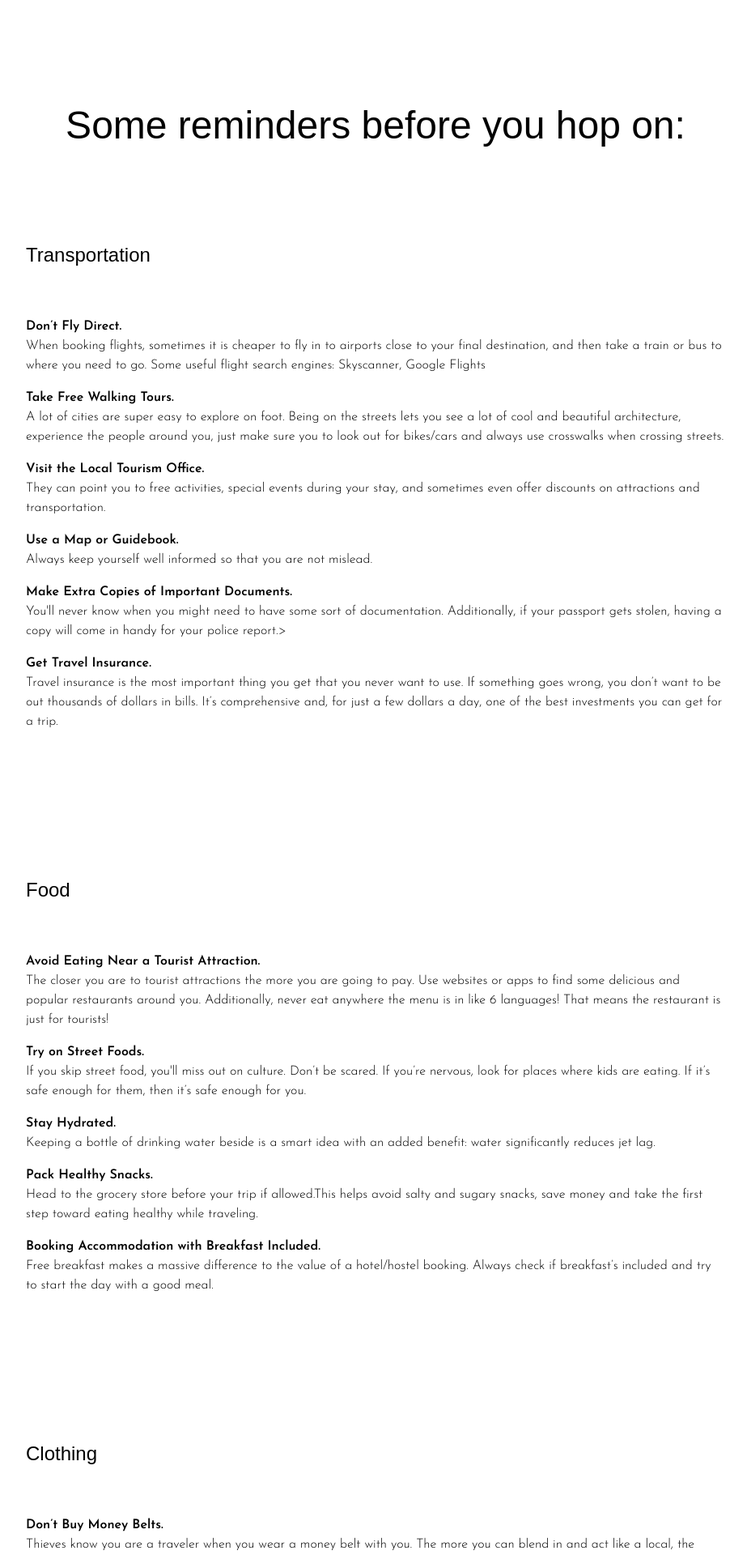
After one commit to KimmyYo/Travel-blog, a PHP site: page /tips_new.html in a window 1280 px wide. The commit adds this page. Shown: the part 561-2481 px from the top of the page at 81% size, without its empty margins (176-1099 px from the left). Run offline with PHP 8.4, Linux system fonts and the light colour scheme; some web fonts are replaced.

Commit message:
Add files via upload

```diff
--- a/style.css
+++ b/style.css
@@ -155,8 +155,17 @@ nav .navItem .anchor #sub_menu_1, #sub_menu_2{
 nav .navItem .anchor .choices li.country_name, li.city_name{
     margin-bottom: 10px;
     color: black;
+    display: flex;
+
+
 }
 
+nav .navItem .anchor .choices li.country_name a, li.city_name a{
+    display: flex;
+    gap:3px;
+    justify-content: center;
+    align-items: center;
+}
 nav .navItem .anchor .choices li.country_name:hover, li.city_name:hover, li.city_name a:hover{
     color: #968878;
 }
@@ -426,6 +435,10 @@ nav .navItem .anchor .choices .city{
     top: -1000px;
 }
 
+#polarid_section{
+    height: 80vh;
+    margin-bottom: 1em;
+}
 
 
 /* article */
@@ -593,7 +606,7 @@ article .content .image.flex{
 .footer .flex:nth-child(4){
     width: 200px;
     height: 200px;
-    background-image: url("footer_logo.png");
+    background-image: url("malaysia/images/footer_logo.png");
     background-repeat: no-repeat;
     background-size: cover;
     display: flex;
--- /dev/null
+++ b/tips_new.html
@@ -0,0 +1,96 @@
+<!DOCTYPE html>
+<html lang="en">
+<head>
+    <meta charset="UTF-8">
+    <meta http-equiv="X-UA-Compatible" content="IE=edge">
+    <meta name="viewport" content="width=device-width, initial-scale=1.0">
+    <title>Travel Tips</title>
+    <link rel="stylesheet" href="style.css">
+    <link rel="stylesheet" href="media.css">
+    <script src="https://code.jquery.com/jquery-3.6.1.min.js" integrity="sha256-o88AwQnZB+VDvE9tvIXrMQaPlFFSUTR+nldQm1LuPXQ=" crossorigin="anonymous"></script>
+    <script src="script.js"></script>
+
+</head>
+<body>
+    <div class="main container">
+        <!--tips banner-->
+        <div class="home sub container" id="tips_banner">
+
+            <!--tips navbar-->
+            <nav class="main_navbar" id="main_navbar">
+                <div class="navItem">
+                    <div class="logo">
+                        Travel to Travel
+                    </div>
+                </div>
+                <div class="navItem">
+                    <div class="anchor">Destination</div>
+                    <div class="anchor">Travel Tips</div>
+                </div>
+            </nav>
+            <!-- end of navbar -->
+
+            <div class="home title">Travel Tips</div>
+        </div>
+        <!--end of banner-->
+
+        <!--Tips Content-->
+        <div class="the_article">
+            <article>
+
+                <br>
+                <div class="title" id="transportation_tips">Some reminders before you hop on:</div>
+
+                <!--Tips Content-->
+                <div class="content">
+
+                    <div class="sub_title" id="transportation_tips"><br>Transportation</div>
+                    <br>
+                        <div class="tips_list">
+                            <p><strong>Don’t Fly Direct.</strong><br>When booking flights, sometimes it is cheaper to fly in to airports close to your final destination, and then take a train or bus to where you need to go. Some useful flight search engines: Skyscanner, Google Flights</p>
+                            <p><strong>Take Free Walking Tours.</strong><br>A lot of cities are super easy to explore on foot. Being on the streets lets you see a lot of cool and beautiful architecture, experience the people around you, just make sure you to look out for bikes/cars and always use crosswalks when crossing streets.</p>
+                            <p><strong>Visit the Local Tourism Office.</strong><br>They can point you to free activities, special events during your stay, and sometimes even offer discounts on attractions and transportation.</p>
+                            <p><strong>Use a Map or Guidebook.</strong><br>Always keep yourself well informed so that you are not mislead.</p>
+                            <p><strong>Make Extra Copies of Important Documents.</strong><br>You'll never know when you might need to have some sort of documentation. Additionally, if your passport gets stolen, having a copy will come in handy for your police report.>
+                            <p><strong>Get Travel Insurance.</strong><br>Travel insurance is the most important thing you get that you never want to use. If something goes wrong, you don’t want to be out thousands of dollars in bills. It’s comprehensive and, for just a few dollars a day, one of the best investments you can get for a trip.</p>
+                            </div>
+                </div>
+
+                <div class="content">
+                    <br id="food_tips">
+                    <br>
+                    <div class="sub_title">Food</div>
+                    <br>
+                    <div class="tips_list">
+                        <p><strong>Avoid Eating Near a Tourist Attraction.</strong><br>The closer you are to tourist attractions the more you are going to pay. Use websites or apps to find some delicious and popular restaurants around you. Additionally, never eat anywhere the menu is in like 6 languages! That means the restaurant is just for tourists!</p>
+                        <p><strong>Try on Street Foods.</strong><br>If you skip street food, you'll miss out on culture. Don’t be scared. If you’re nervous, look for places where kids are eating. If it’s safe enough for them, then it’s safe enough for you.</p>
+                        <p><strong>Stay Hydrated.</strong><br>Keeping a bottle of drinking water beside is a smart idea with an added benefit: water significantly reduces jet lag. </p>
+                        <p><strong>Pack Healthy Snacks.</strong><br>Head to the grocery store before your trip if allowed.This helps avoid salty and sugary snacks, save money and take the first step toward eating healthy while traveling.</p>
+                        <p><strong>Booking Accommodation with Breakfast Included.</strong><br>Free breakfast makes a massive difference to the value of a hotel/hostel booking. Always check if breakfast’s included and try to start the day with a good meal.</p>
+                    </div>
+                </div>
+
+                <div class="content">
+                    <br id="clothing_tips">
+                    <br>
+                    <div class="sub_title" id="clothing_tips">Clothing</div>
+                    <br>
+                    <div class="tips_list">
+                        <p><strong>Don’t Buy Money Belts.</strong><br>Thieves know you are a traveler when you wear a money belt with you. The more you can blend in and act like a local, the easier it will be to get deals and avoid touts. If you’re worried about pickpockets, keep a better eye on your stuff.</p>
+                        <p><strong>Get Good Shoes, Not New Shoes.</strong><br>You walk a lot when you travel. Don’t beat up your feet. Love them as much as they love you, and they’ll take you to amazing places.</p>
+                        <p><strong>Take a Jacket.</strong><br> Get to know the climate of your destination beforehand helps you plan the kind of clothing to bring. Still, alwasys grab one extra jacket, nights get chilly.</p>
+                        <p><strong>Plan for Laundry Droughts.</strong><br>Depending on where you're going, it may be hard to wash your clothes of obtain access to an ironing board. The more easily you can whip your clothes out of your bag and throw them on, the better.</p>
+                        <p><strong>Take Pictures of Your Luggage and Clothes.</strong><br> If your bag gets lost, this will help identify it more easily and speed up the process of having your travel insurance reimburse you.</p>
+                    </div>
+                </div>
+                <!--Tips content end-->
+
+            </article>
+        </div>
+
+        <div class="footer sub container"></div>
+
+    </div>
+
+</body>
+</html>
```
Also changed, not shown: header.html (+137 -34 lines), tips.html (+49 -19 lines).
